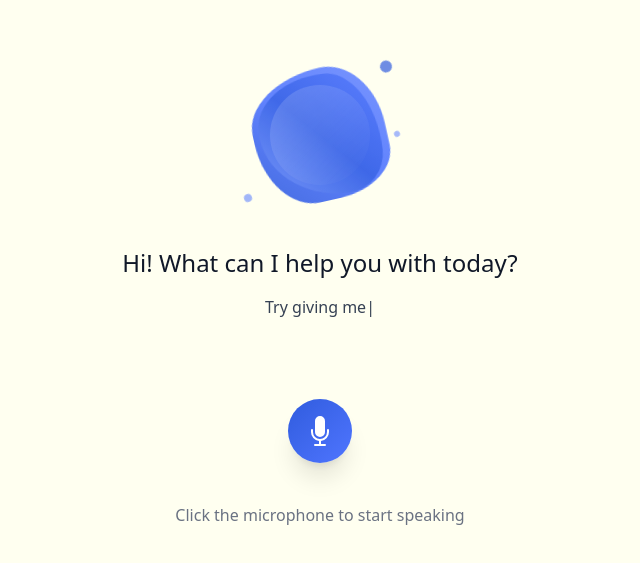
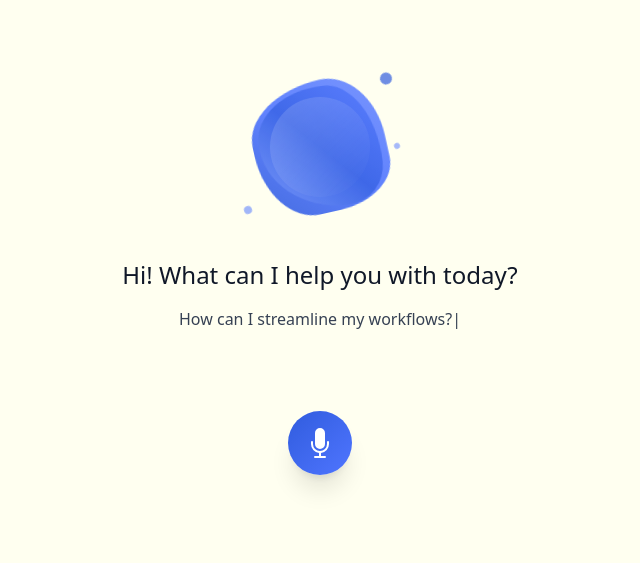
Before and after one commit to deekshukk/demo, a React (Vite) app in the folder vui-demo/: page / in a window 1280 px wide. Shown: the part 101-664 px from the top of the page, without its empty margins (320-960 px from the left). Built offline with nearby package versions, Linux system fonts and the light colour scheme.

Commit message:
make easier to read

```diff
--- a/vui-demo/src/App.jsx
+++ b/vui-demo/src/App.jsx
@@ -1,8 +1,10 @@
-import { MicrophoneIcon } from "@heroicons/react/24/solid";
 import { useState, useEffect, useRef, useCallback } from "react";
 import "./index.css";
 import { TypeAnimation } from "react-type-animation";
 import Assistant from "./components/assistant";
+import MircophoneButton from "./components/microphone";
+import UserSpeechDisplay from "./components/userspeech";
+import AssistantSpeechDisplay from './components/assistantspeech';
 
 export default function App() {
   const [listening, setListening] = useState(false);
@@ -110,17 +112,13 @@ export default function App() {
     listening ? recognition.stop() : recognition.start();
   };
 
+  const showWelcome = !listening && !userSpeech && !assistantSpeech && !thinking;
+
   return (
     <div className="min-h-screen flex flex-col items-center justify-center text-center bg-[#FFFFF0] space-y-8 relative">
-      <Assistant></Assistant>
-      {/* Assistant response / thinking */}
-{assistantSpeech ? (
-  <p className="text-lg text-gray-800 font-medium whitespace-pre-wrap transition-opacity duration-500">
-    {assistantSpeech}
-  </p>
-) : thinking ? (
-  <p className="text-gray-600 italic mt-4">Thinking...</p>
-) : !listening ? (
+      <Assistant />
+
+      {showWelcome && (
         <div>
           <p className="text-2xl mt-4 mb-4 font-medium text-gray-900 transition-opacity duration-500">
             Hi! What can I help you with today?
@@ -128,41 +126,34 @@ export default function App() {
           <TypeAnimation
             className="text-m text-gray-700"
             sequence={[
-        "Ask me about AI...",
+              'Why is Terac awesome?',
               1000,
-        "Try giving me a command!",
+              'How can I streamline my workflows?',
               1000,
-        "Or just say hello!",
+              'What else can I ask you?',
               1000,
             ]}
             speed={50}
             repeat={Infinity}
           />
         </div>
-) : null}
-      <div
-        onClick={toggleListening}
-        className={`relative w-16 h-16 mt-12 mb-10 rounded-full flex items-center justify-center cursor-pointer transition-all duration-300 shadow-xl hover:shadow-2xl ${
-          listening
-            ? "bg-gradient-to-br from-[#4F75FF] to-[#305CDE] scale-110"
-            : "bg-gradient-to-br from-[#305CDE] to-[#4F75FF] hover:scale-105"
-        }`}
-      >
-        {listening && <span className="absolute inline-flex h-full w-full rounded-full bg-blue-400 opacity-75 animate-ping"></span>}
-        <MicrophoneIcon className="w-8 h-8 text-white" />
-      </div>
+      )}
 
+      <AssistantSpeechDisplay
+        assistantSpeech={assistantSpeech}
+        thinking={thinking}
+      />
 
-      {/* User speech display */}
-      {!listening && !userSpeech && <p className="text-gray-500 transition-opacity duration-500">Click the microphone to start speaking</p>}
-      {listening && (
-        <p className="text-gray-700 font-medium mt-4 transition-opacity duration-500">
-          {userSpeech} <span className="opacity-50">{interimSpeech}</span>
-        </p>
-      )}
-      {!listening && userSpeech && (
-        <p className="text-lg text-gray-700 mt-4 transition-opacity duration-500">{userSpeech}</p>
-      )}
+      <MircophoneButton
+          listening={listening}
+          onToggle={toggleListening}
+      />
+
+      <UserSpeechDisplay
+        listening={listening}
+        userSpeech={userSpeech}
+        interimSpeech={interimSpeech}
+      />
     </div>
   );
 }
--- /dev/null
+++ b/vui-demo/src/components/assistantspeech.jsx
@@ -0,0 +1,17 @@
+const AssistantSpeechDisplay = ({ assistantSpeech, thinking }) => {
+  if (assistantSpeech) {
+    return (
+      <p className="text-lg text-gray-800 font-medium whitespace-pre-wrap transition-opacity duration-500">
+        {assistantSpeech}
+      </p>
+    );
+  }
+
+  if (thinking) {
+    return <p className="text-gray-600 italic mt-4">Thinking...</p>;
+  }
+
+  return null;
+};
+
+export default AssistantSpeechDisplay;
--- /dev/null
+++ b/vui-demo/src/components/microphone.jsx
@@ -0,0 +1,21 @@
+import { MicrophoneIcon } from "@heroicons/react/24/solid";
+
+const MicrophoneButton = ({ listening, onToggle }) => {
+  return (
+    <div
+      onClick={onToggle}
+      className={`relative w-16 h-16 mt-12 mb-10 rounded-full flex items-center justify-center cursor-pointer transition-all duration-300 shadow-xl hover:shadow-2xl ${
+        listening
+          ? 'bg-gradient-to-br from-[#4F75FF] to-[#305CDE] scale-110'
+          : 'bg-gradient-to-br from-[#305CDE] to-[#4F75FF] hover:scale-105'
+      }`}
+    >
+      {listening && (
+        <span className="absolute inline-flex h-full w-full rounded-full bg-blue-400 opacity-75 animate-ping" />
+      )}
+      <MicrophoneIcon className="w-8 h-8 text-white" />
+    </div>
+  );
+};
+
+export default MicrophoneButton;
--- /dev/null
+++ b/vui-demo/src/components/userspeech.jsx
@@ -0,0 +1,25 @@
+const UserSpeechDisplay = ({ listening, userSpeech, interimSpeech }) => {
+  if (!listening && !userSpeech) {
+    return null;
+  }
+
+  if (listening) {
+    return (
+      <p className="text-gray-700 font-medium mt-4 transition-opacity duration-500">
+        {userSpeech} <span className="opacity-50">{interimSpeech}</span>
+      </p>
+    );
+  }
+
+  if (userSpeech) {
+    return (
+      <p className="text-lg text-gray-700 mt-4 transition-opacity duration-500">
+        {userSpeech}
+      </p>
+    );
+  }
+
+  return null;
+};
+
+export default UserSpeechDisplay;
```
Lines whose indentation alone changed are shown as unchanged.
